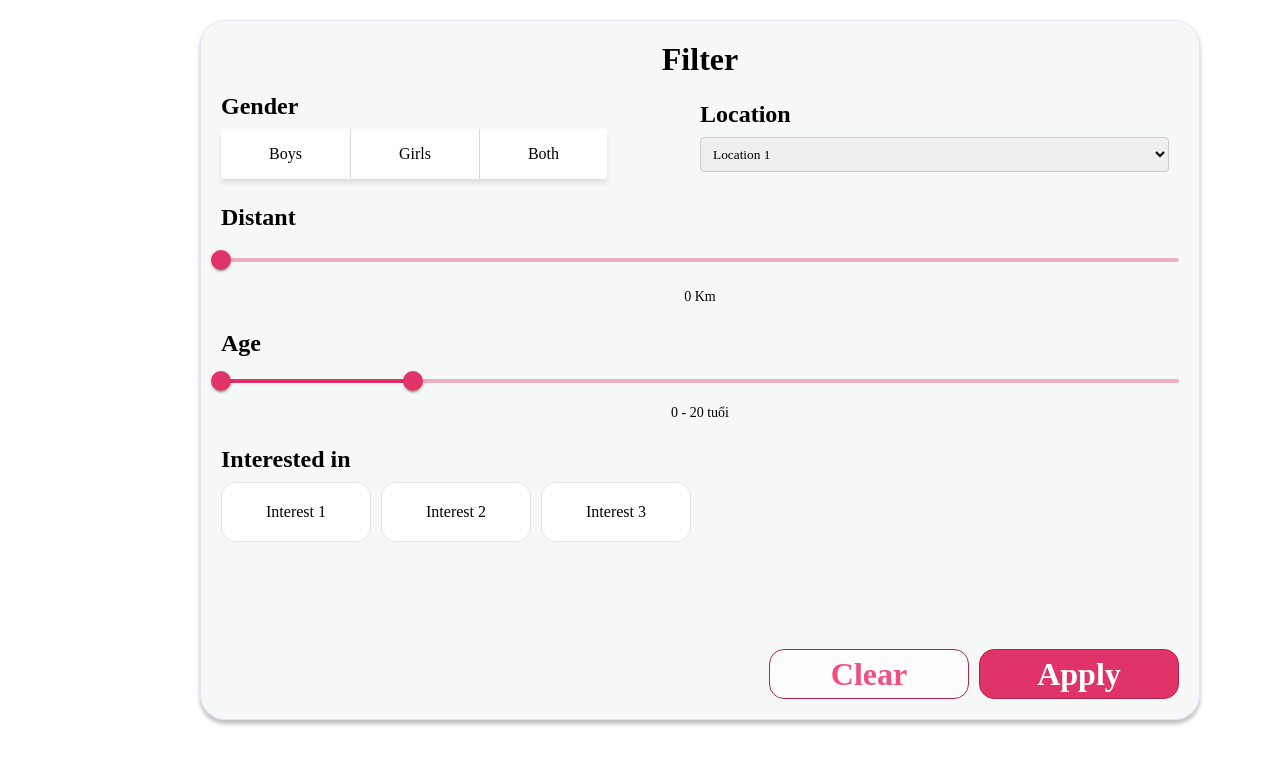
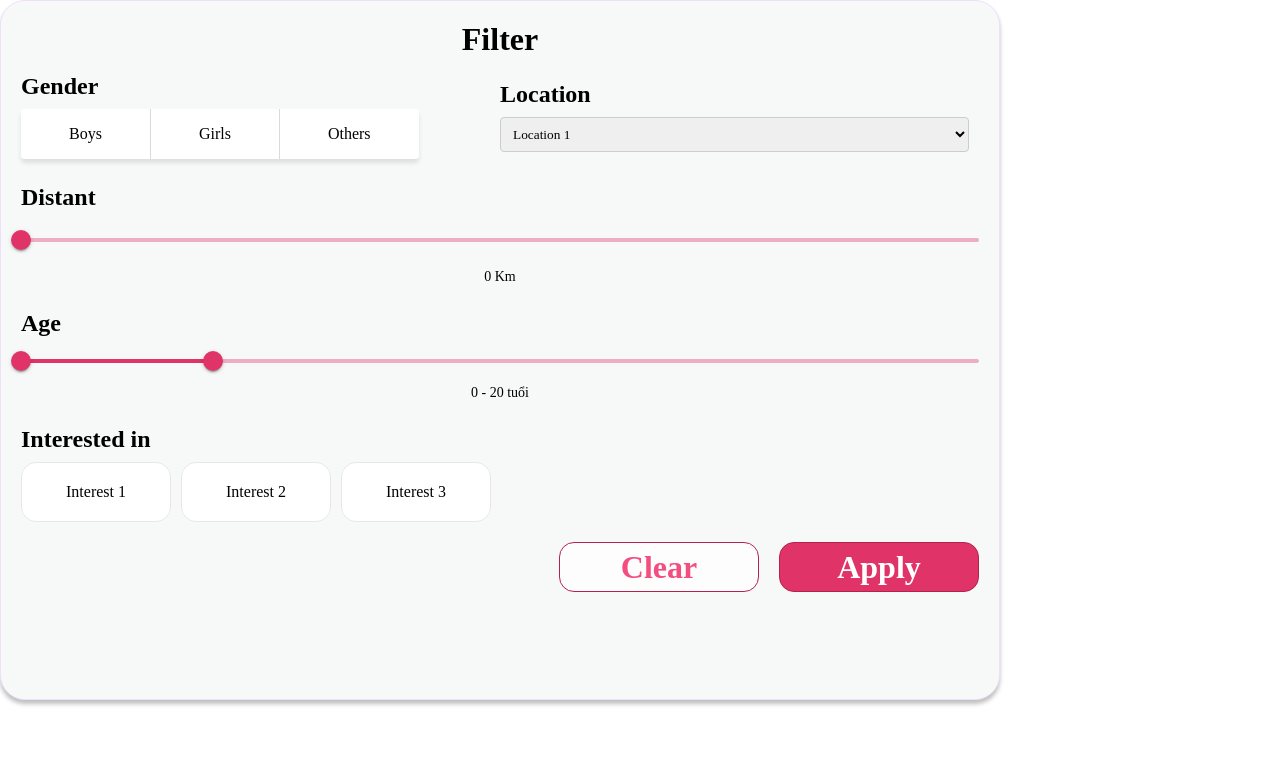
Before and after one commit to DuskDuck/ITSS-Sukana, a React (Vite) app: page /filter in a window 1280 px wide. Shown: the top 764 px of the page. Built offline with nearby package versions, Linux system fonts and the light colour scheme.

Commit message:
filter 14/12

```diff
--- a/src/client/views/filter.css
+++ b/src/client/views/filter.css
@@ -6,11 +6,9 @@
 }
 .filter-container {
   box-sizing: border-box;
-  position: absolute;
+  position: relative;
   width: 1000px;
   height: 700px;
-  left: 200px;
-  top: 20px;
   background: #f7f9f9;
   border: 0.5px solid #eee0fb;
   box-shadow: 0px 4px 4px rgba(0, 0, 0, 0.25);
@@ -84,20 +82,17 @@
 
 .filter-buttons {
   display: flex;
-  justify-content: space-between;
+  justify-content: end;
   margin-top: 10px;
+  flex-direction: row;
 }
 
 .clear {
-  position: absolute;
-  right: 230px;
-  bottom: 20px;
   cursor: pointer;
   box-sizing: border-box;
   margin-left: 20px;
   width: 200px;
   height: 50px;
-
   background: #fdfdfd;
   border: 1px solid #b4224e;
   border-radius: 15px;
@@ -105,14 +100,10 @@
   font-weight: bold;
   font-size: 32px;
   text-align: center;
-
   color: #f24e80;
 }
 
 .submit {
-  position: absolute;
-  right: 20px;
-  bottom: 20px;
   cursor: pointer;
   box-sizing: border-box;
   margin-left: 20px;
--- a/src/client/views/filter.jsx
+++ b/src/client/views/filter.jsx
@@ -71,11 +71,11 @@ const Filter = () => {
           <button
             style={{ borderTopRightRadius: 4, borderBottomRightRadius: 4 }}
             className={`gender-button ${
-              selectedGender.includes("both") ? "selected" : ""
+              selectedGender.includes("others") ? "selected" : ""
             }`}
-            onClick={() => handleGenderClick("both")}
+            onClick={() => handleGenderClick("others")}
           >
-            Both
+            Others
           </button>
         </div>
       </div>
```
